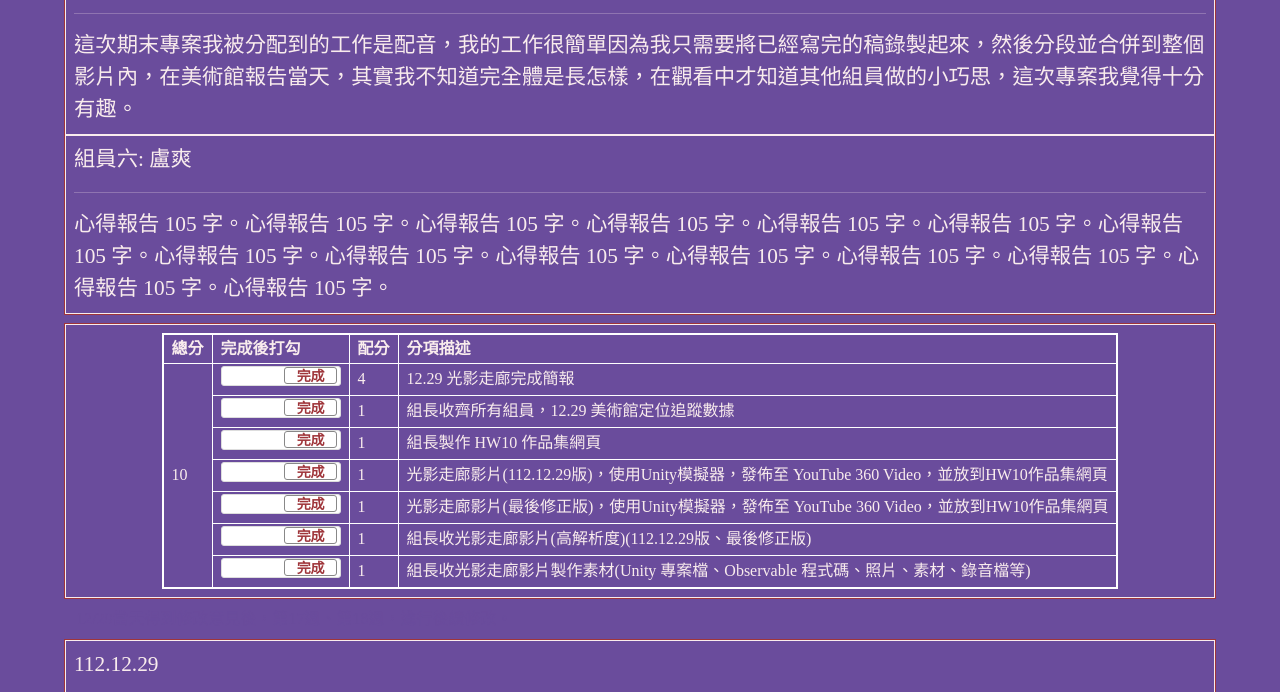
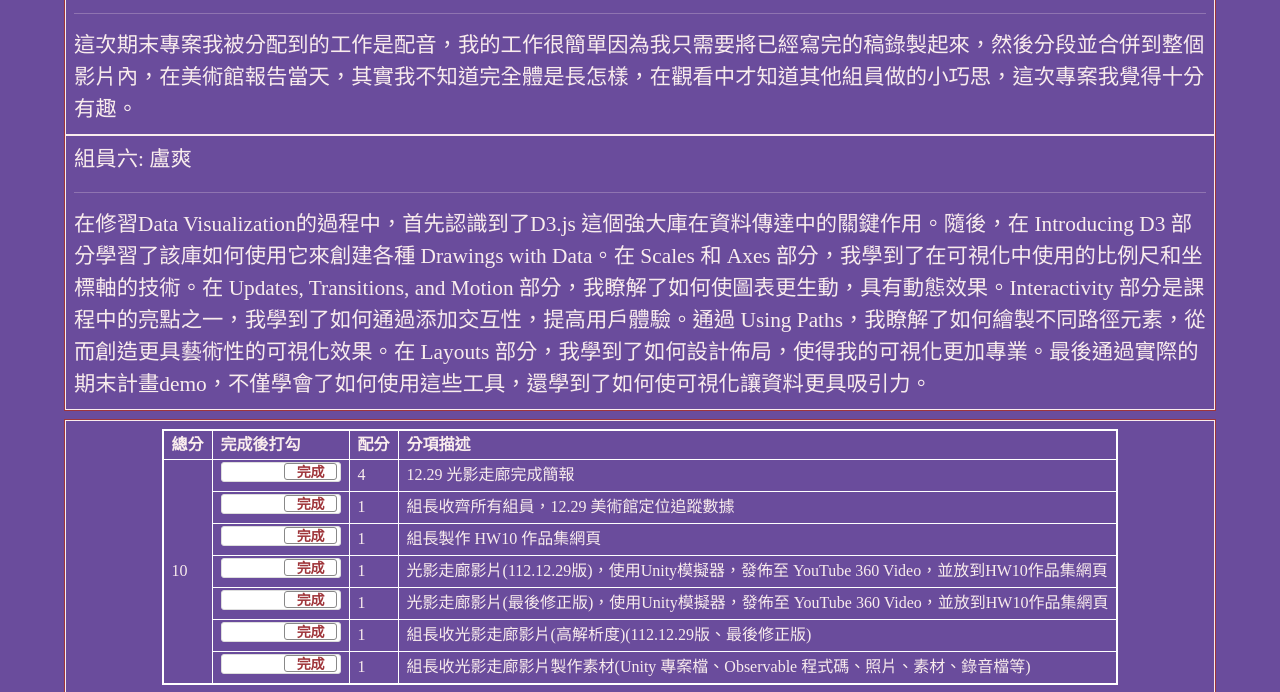
Before and after one commit to beckylei/vis2023f, a plain HTML site: page hw10/index.html in a window 1280 px wide. Shown: the part 1000-1692 px from the top of the page. Drawn offline with nearby package versions, Linux system fonts and the light colour scheme.

Commit message:
update hw10

```diff
--- a/hw10/index.html
+++ b/hw10/index.html
@@ -203,7 +203,7 @@
     </div>
     <div class="col-md-12 twenty">
       組員六: 盧爽<hr>
-      心得報告 105 字。心得報告 105 字。心得報告 105 字。心得報告 105 字。心得報告 105 字。心得報告 105 字。心得報告 105 字。心得報告 105 字。心得報告 105 字。心得報告 105 字。心得報告 105 字。心得報告 105 字。心得報告 105 字。心得報告 105 字。心得報告 105 字。
+      在修習Data Visualization的過程中，首先認識到了D3.js 這個強大庫在資料傳達中的關鍵作用。隨後，在 Introducing D3 部分學習了該庫如何使用它來創建各種 Drawings with Data。在 Scales 和 Axes 部分，我學到了在可視化中使用的比例尺和坐標軸的技術。在 Updates, Transitions, and Motion 部分，我瞭解了如何使圖表更生動，具有動態效果。Interactivity 部分是課程中的亮點之一，我學到了如何通過添加交互性，提高用戶體驗。通過 Using Paths，我瞭解了如何繪製不同路徑元素，從而創造更具藝術性的可視化效果。在 Layouts 部分，我學到了如何設計佈局，使得我的可視化更加專業。最後通過實際的期末計畫demo，不僅學會了如何使用這些工具，還學到了如何使可視化讓資料更具吸引力。
     </div>
   </div>
 
```
